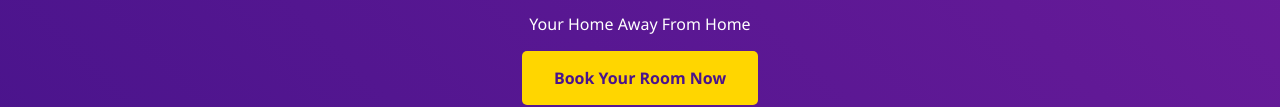
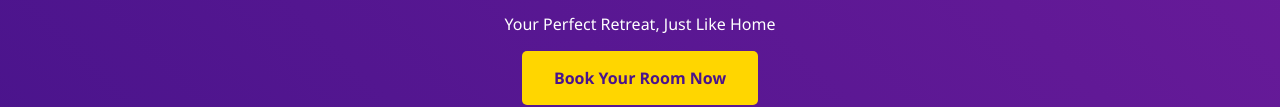
Before and after one commit to Prinnce123/princePG, a plain HTML site: page index.html in a window 1280 px wide. Shown: the part 186-293 px from the top of the page. Drawn offline with Linux system fonts and the light colour scheme.

Commit message:
Update index.html

```diff
--- a/index.html
+++ b/index.html
@@ -282,7 +282,7 @@
 
     <section class="hero">
         <h1>Experience Premium Student Living</h1>
-        <p>Your Home Away From Home</p>
+        <p>Your Perfect Retreat, Just Like Home</p>
         <a href="#contact" class="cta-button">Book Your Room Now</a>
     </section>
 
```
